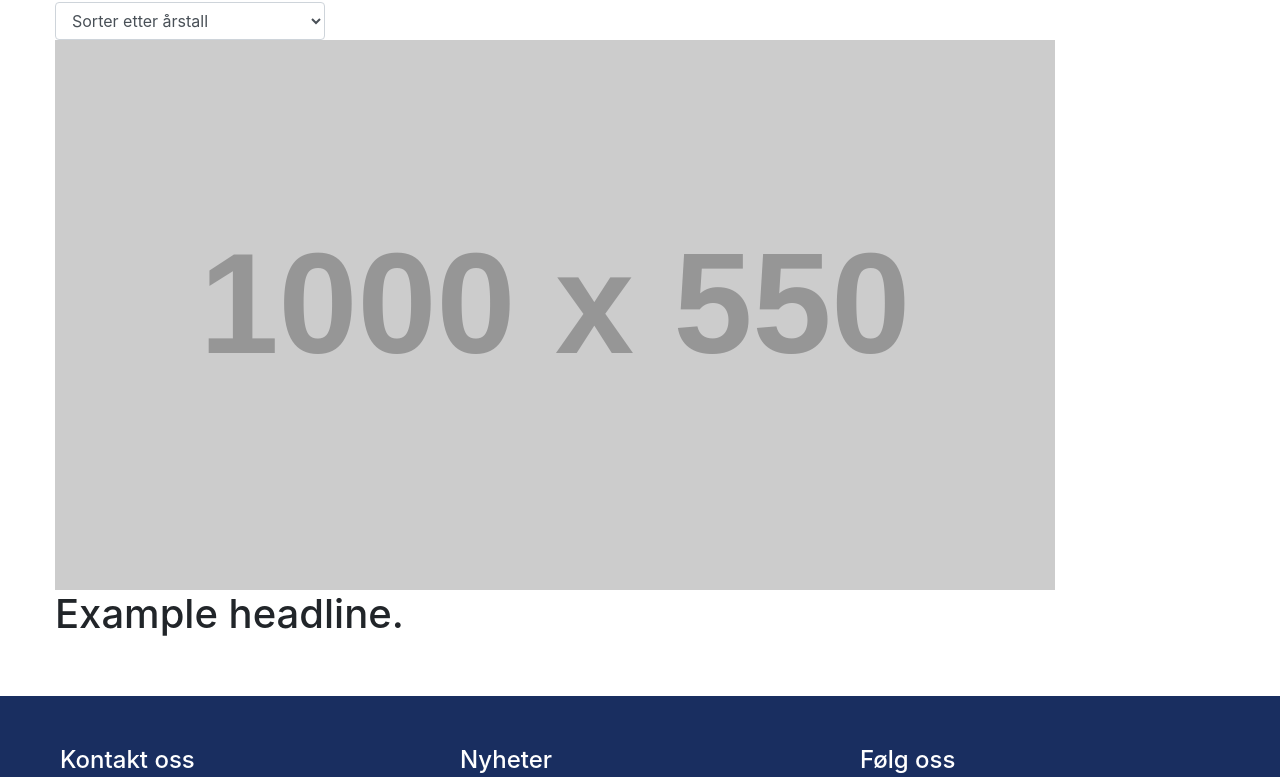
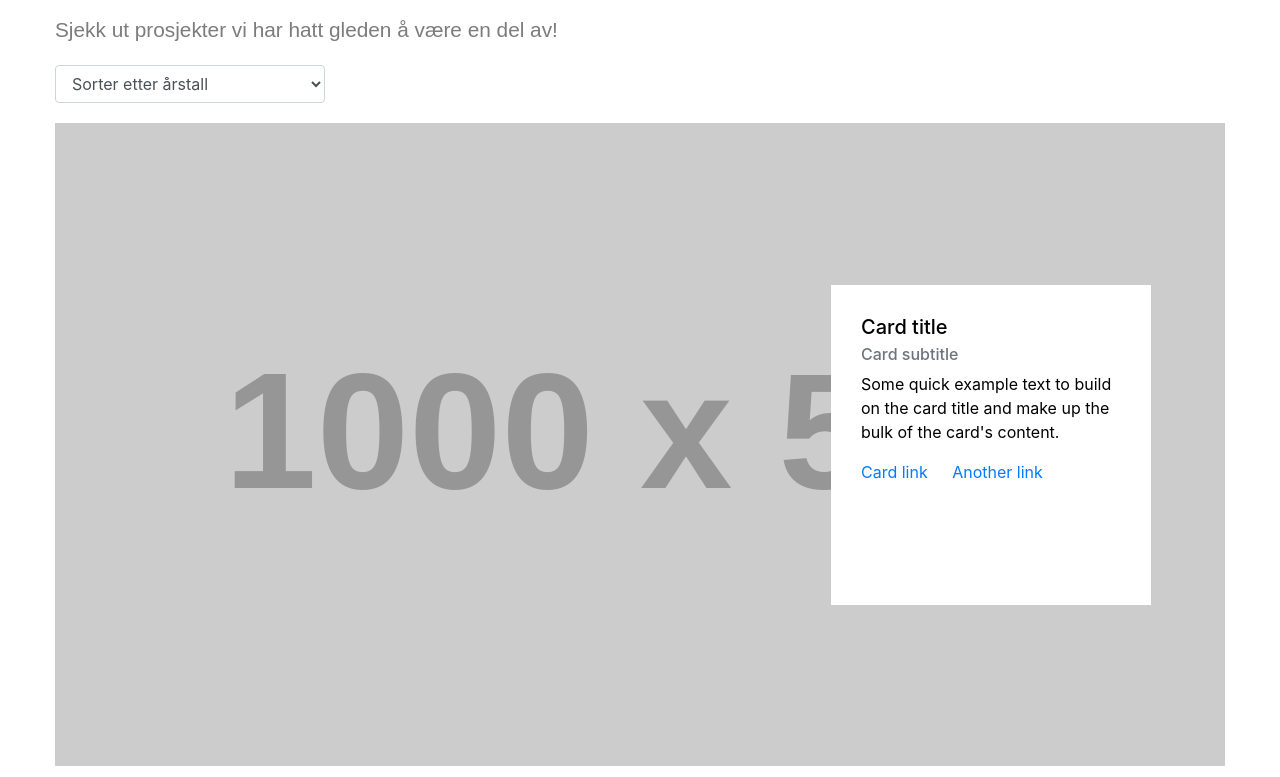
Before and after one commit to SondreBerntsen/toprotemplates, a plain HTML site: page kundehistorier.html in a window 1280 px wide. Shown: the part 170-947 px from the top of the page. Drawn offline with nearby package versions, Linux system fonts and the light colour scheme; placeholder pictures from the web are drawn by us.

Commit message:
kundehistorier

```diff
--- a/kundehistorier.html
+++ b/kundehistorier.html
@@ -12,6 +12,7 @@
     <!-- CSS -->
     <link rel="stylesheet" href="styles/main.css">
     <link rel="stylesheet" href="styles/ragnhild.css">
+    <link rel="stylesheet" href="styles/sondre.css">
     <title>Topro Elektronikk</title>
 </head>
 
@@ -90,10 +91,11 @@
     <main>
         <div class="container">
             <!-- page title & description -->
+            <h1 class="ContactTitle">Kundehistorier</h1>
+            <p class="contact-description">Sjekk ut prosjekter vi har hatt gleden å være en del av!</p>
 
-            <h1 class="ContactTitle">Kundehistorier</h1>
-            <p class="contact-description">Sjekk ut prosjekter vi har vært å få være en del av!</p>
-            <div class="row">
+            <!-- Sort by year -->
+            <div class="row yearSort">
                 <div class="col-sm-3">
                     <select id="inputState" class="form-control">
                         <option selected>Sorter etter årstall</option>
@@ -108,17 +110,22 @@
                 </div>
             </div>
 
+
             <div class="row">
                 <div class="col">
-                    <img src="http://placehold.it/1000x550" alt="test" class="img-responsive">
-                        <div class="kundeHistorieContainer">
-                            <h1>Example headline.</h1>
+                    <div class="kundeHistorierContainer">
+                        <img src="http://placehold.it/1000x550" alt="Snow" style="width:100%;">
+
+                        <div class="kundeHistorierContent">
+                            <h5 class="card-title">Card title</h5>
+                            <h6 class="card-subtitle mb-2 text-muted">Card subtitle</h6>
+                            <p class="card-text">Some quick example text to build on the card title and make up the bulk of the card's content.</p>
+                            <a href="#" class="card-link">Card link</a>
+                            <a href="#" class="card-link">Another link</a>
                         </div>
+                    </div>
                 </div>
             </div>
-
-
-
         </div>
     </main>
 
--- a/styles/sondre.scss
+++ b/styles/sondre.scss
@@ -30,6 +30,26 @@
     width: 200px;
 }
 
-.kundeHistorieContainer {
-    background-color: #2377BD;
+.kundeHistorierContainer{
+    position: relative;
+    text-align: center;
+    color: white;
 }
+
+.kundeHistorierContent {
+    position: absolute;
+    top: 50%;
+    left: 80%;
+    transform: translate(-50%, -50%);
+    width: 20rem;
+    height: 20rem;
+    text-align: left;
+    padding: 30px;
+    background-color: #FFFFFF;
+    color: #000000;
+}
+
+.yearSort{
+    margin-top: -30px;
+    margin-bottom: 20px;
+}
```
Also changed, not shown: styles/sondre.css, 1 other file.
